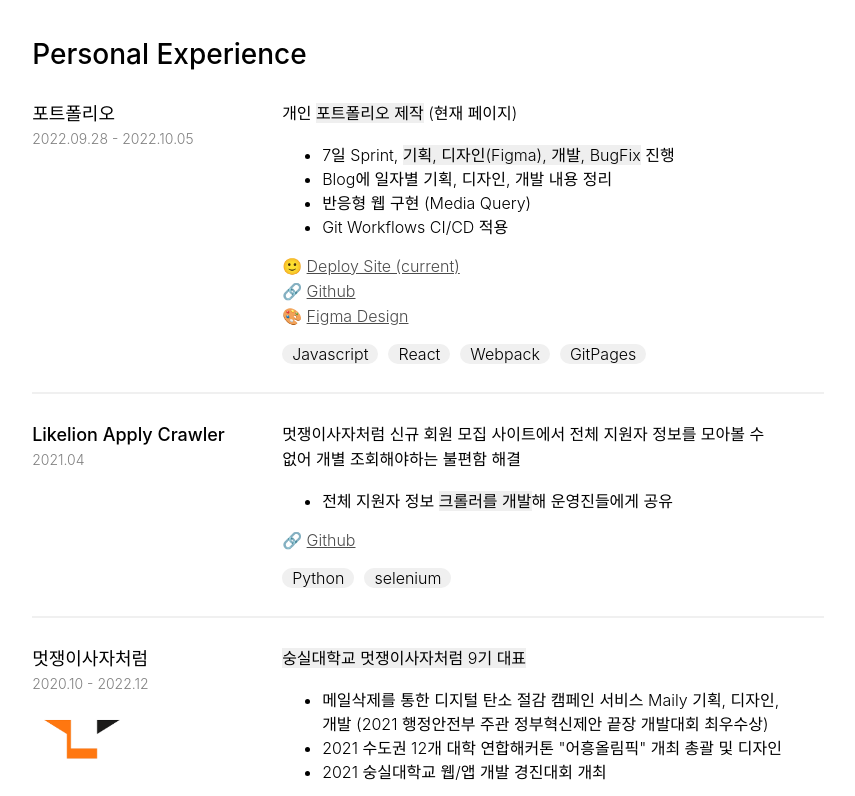
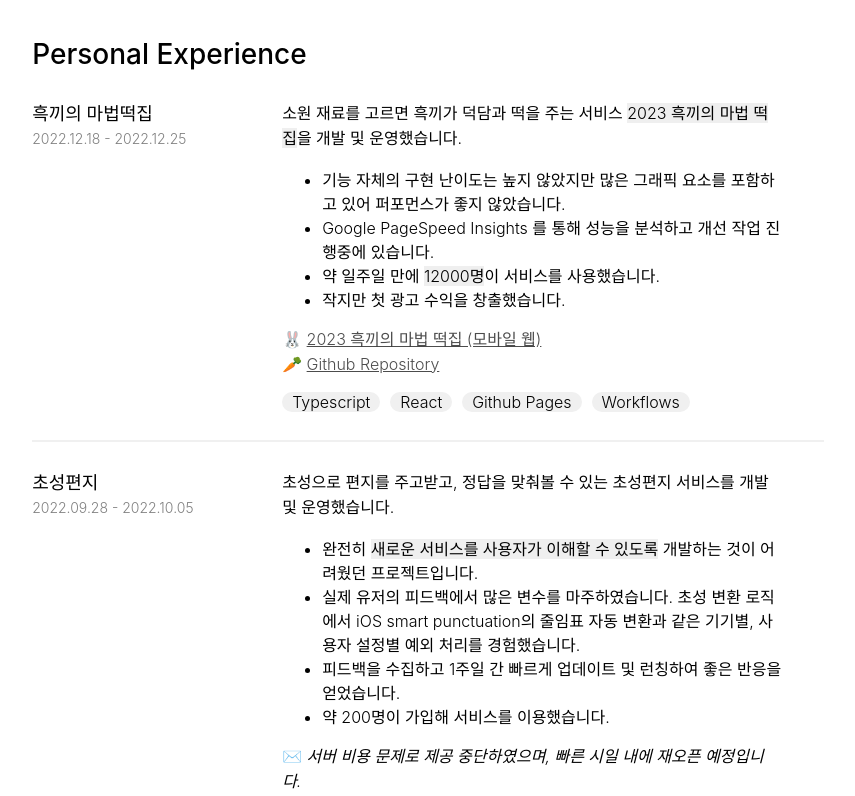
Before and after one commit to da-in/resume, a React (Create React App) app: page / in a window 1280 px wide. Shown: the part 1460-2256 px from the top of the page, without its empty margins (354-1209 px from the left). Built offline with nearby package versions, Linux system fonts and the light colour scheme; a web font is replaced by a local one.

Commit message:
:memo: Update Project Markdown

```diff
--- a/src/assets/theme.js
+++ b/src/assets/theme.js
@@ -3,7 +3,7 @@
 const font = {
   small: '14px',
   plain: '16px',
-  medium: '20px',
+  medium: '18px',
   big: '28px',
   title: '36px',
 };
--- a/src/components/Navigation.js
+++ b/src/components/Navigation.js
@@ -5,7 +5,7 @@
 const NavContainer = styled.div`
   display: flex;
   flex-direction: column;
-  gap: 10px;
+  gap: 5px;
   width: 230px;
   position: fixed;
   top: 50px;
--- /dev/null
+++ b/src/markdown/project/blackrabbit.md
@@ -0,0 +1,9 @@
+소원 재료를 고르면 흑끼가 덕담과 떡을 주는 서비스 <mark>2023 흑끼의 마법 떡집</mark>을 개발 및 운영했습니다.
+
+- 기능 자체의 구현 난이도는 높지 않았지만 많은 그래픽 요소를 포함하고 있어 퍼포먼스가 좋지 않았습니다.
+- Google PageSpeed Insights 를 통해 성능을 분석하고 개선 작업 진행중에 있습니다.
+- 약 일주일 만에 <mark>12000명</mark>이 서비스를 사용했습니다.
+- 작지만 첫 광고 수익을 창출했습니다.
+
+🐰 [2023 흑끼의 마법 떡집 (모바일 웹)](https://roundshoulder.github.io/black_rabbit/)
+🥕 [Github Repository](https://github.com/roundshoulder/black_rabbit)
--- /dev/null
+++ b/src/markdown/project/csletter.md
@@ -0,0 +1,9 @@
+초성으로 편지를 주고받고, 정답을 맞춰볼 수 있는 초성편지 서비스를 개발 및 운영했습니다.
+
+- 완전히 <mark>새로운 서비스를 사용자가 이해할 수 있도록</mark> 개발하는 것이 어려웠던 프로젝트입니다.
+- 실제 유저의 피드백에서 많은 변수를 마주하였습니다. 초성 변환 로직에서 iOS smart punctuation의 줄임표 자동 변환과 같은 기기별, 사용자 설정별 예외 처리를 경험했습니다.
+- 피드백을 수집하고 1주일 간 빠르게 업데이트 및 런칭하여 좋은 반응을 얻었습니다.
+- 약 200명이 가입해 서비스를 이용했습니다.
+
+✉️ _서버 비용 문제로 제공 중단하였으며, 빠른 시일 내에 재오픈 예정입니다._
+🔗 [Github Repository](https://github.com/roundshoulder/cs-letter-frontend)
--- a/src/markdown/project/likelion.md
+++ b/src/markdown/project/likelion.md
@@ -1,10 +1,11 @@
 <mark>숭실대학교 멋쟁이사자처럼 9기 대표</mark>
 
--   메일삭제를 통한 디지털 탄소 절감 캠페인 서비스 Maily 기획, 디자인, 개발 (2021 행정안전부 주관 정부혁신제안 끝장 개발대회 최우수상)
--   2021 수도권 12개 대학 연합해커톤 "어흥올림픽" 개최 총괄 및 디자인
--   2021 숭실대학교 웹/앱 개발 경진대회 개최
+- 숭실대학교 <mark>멋쟁이사자처럼 신설</mark> 및 웹 개발 교육 커리큘럼 운영
+- 메일삭제를 통한 디지털 탄소 절감 캠페인 서비스 Maily 기획, 디자인, 개발 _(2021 행정안전부 주관 정부혁신제안 끝장 개발대회 최우수상)_
+- 2021 수도권 12개 대학 연합해커톤 "어흥올림픽" 총괄
+- 2021 숭실대학교 웹/앱 개발 경진대회 개최
 
 <mark>숭실대학교 멋쟁이사자처럼 10기 운영진</mark>
 
--   멋쟁이사자처럼 연합 Front-End Track React 강의 제작
--   ClassLion React PGL(Peer Group Leader) 그룹 스터디 운영
+- 멋쟁이사자처럼 연합 Front-End Track : React 강사
+- ClassLion React PGL(Peer Group Leader) 그룹 스터디 운영
--- a/src/markdown/project/likelionCrawler.md
+++ b/src/markdown/project/likelionCrawler.md
@@ -1,5 +1,6 @@
-멋쟁이사자처럼 신규 회원 모집 사이트에서 전체 지원자 정보를 모아볼 수 없어 개별 조회해야하는 불편함 해결
+신규 회원 모집 사이트의 지원자 정보 크롤러를 개발 및 공유했습니다.
 
--   전체 지원자 정보 <mark>크롤러를 개발</mark>해 운영진들에게 공유
+- 전국 웹개발 연합 동아리 멋쟁이사자처럼의 신규 회원 모집 사이트에서 지원자 정보를 모아볼 수 없어 개별 조회해야하는 불편함이 있었습니다.
+- 지원자 정보 <mark>크롤러를 개발</mark>해 운영진들에게 공유했습니다.
 
-🔗 [Github](https://github.com/da-in/likelion-apply-crawling)
+🔗 [Github Repository](https://github.com/da-in/likelion-apply-crawling)
--- a/src/markdown/project/wasabi.md
+++ b/src/markdown/project/wasabi.md
@@ -1,13 +1,9 @@
 코띵한 와사비(Coding Wasabi) 개발 크루 기획 및 Front-End 개발
 
--   <mark>어떡하지</mark>
-    대학생 시험계획 수립 모바일 웹서비스 기획
--   <mark>TRTI</mark>
-    여행유형검사 웹서비스 기획
--   <mark>Boated</mark>
-    대학생 협업 웹서비스 기획 및 프론트엔드 개발
--   <mark>Azzume</mark>
-    릴레이소설 웹서비스 기획 및 프론트엔드 개발
+- <mark>어떡하지</mark> : 대학생 시험계획 수립 모바일 웹서비스 기획
+- <mark>TRTI</mark> : 여행유형검사 웹서비스 기획
+- <mark>Boated</mark> : 대학생 협업 웹서비스 기획 및 프론트엔드 개발
+- <mark>Azzume</mark> : 릴레이소설 웹서비스 기획 및 프론트엔드 개발
 
 🔗 [Crew Notion](https://www.notion.so/03ff57a807994739b092531d103547ff)
 🔗 [Github Organization](https://github.com/orgs/CodingWasabi/repositories?type=all)
--- a/src/markdown/projects.js
+++ b/src/markdown/projects.js
@@ -18,20 +18,27 @@
 export const personal = [
   {
     id: 1,
-    title: '포트폴리오',
-    date: '2022.09.28 - 2022.10.05',
-    md: require('../markdown/project/portfolio.md'),
-    tag: ['Javascript', 'React', 'Webpack', 'GitPages'],
+    title: '흑끼의 마법떡집',
+    date: '2022.12.18 - 2022.12.25',
+    md: require('../markdown/project/blackrabbit.md'),
+    tag: ['Typescript', 'React', 'Github Pages', 'Workflows'],
   },
   {
     id: 2,
+    title: '초성편지',
+    date: '2022.09.28 - 2022.10.05',
+    md: require('../markdown/project/csletter.md'),
+    tag: ['Typescript', 'React', 'AWS S3', 'AWS Cloud Front'],
+  },
+  {
+    id: 3,
     title: 'Likelion Apply Crawler',
     date: '2021.04',
     md: require('../markdown/project/likelionCrawler.md'),
-    tag: ['Python', 'selenium'],
+    tag: ['Python', 'Selenium'],
   },
   {
-    id: 3,
+    id: 4,
     title: '멋쟁이사자처럼',
     date: '2020.10 - 2022.12',
     md: require('../markdown/project/likelion.md'),
@@ -39,7 +46,7 @@
     img: require('../assets/likelion.png'),
   },
   {
-    id: 4,
+    id: 5,
     title: '광주인공지능사관학교',
     date: '2020.05 - 2020.12',
     md: require('../markdown/project/aischool.md'),
@@ -47,7 +54,7 @@
     img: require('../assets/aischool.png'),
   },
   {
-    id: 5,
+    id: 6,
     title: '코띵한 와사비',
     date: '2020.12 - 2022',
     md: require('../markdown/project/wasabi.md'),
```
